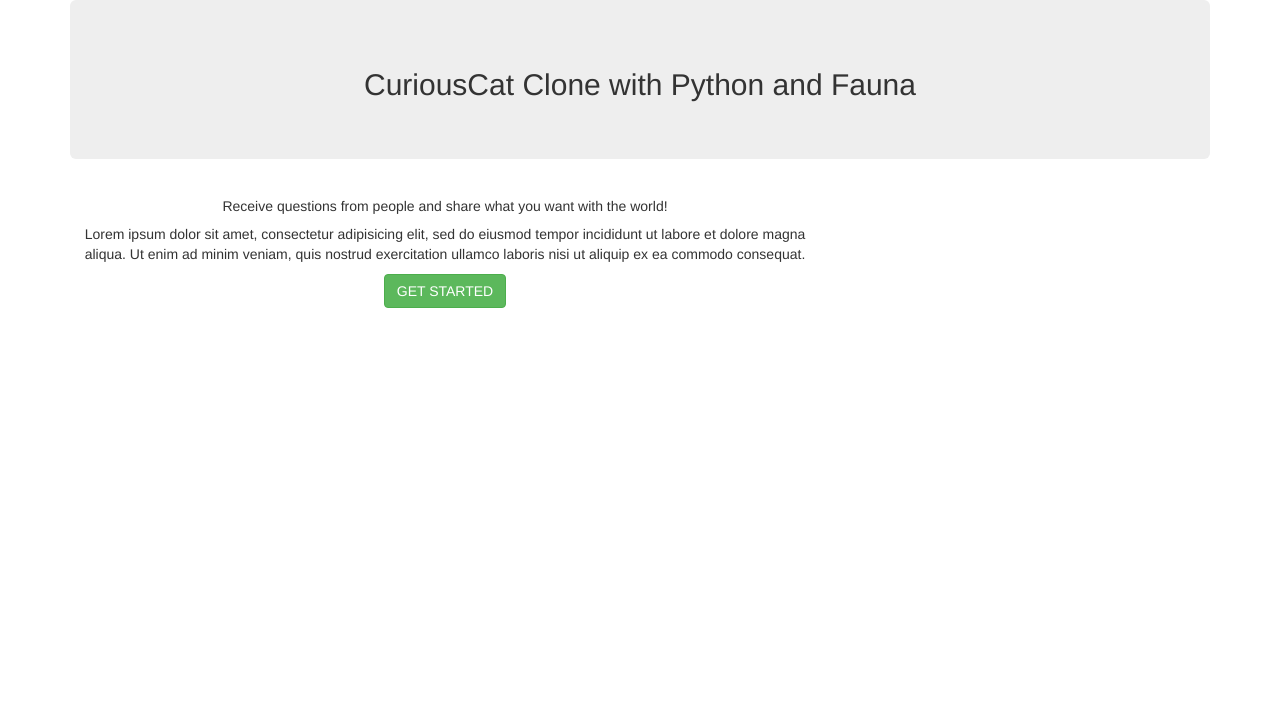
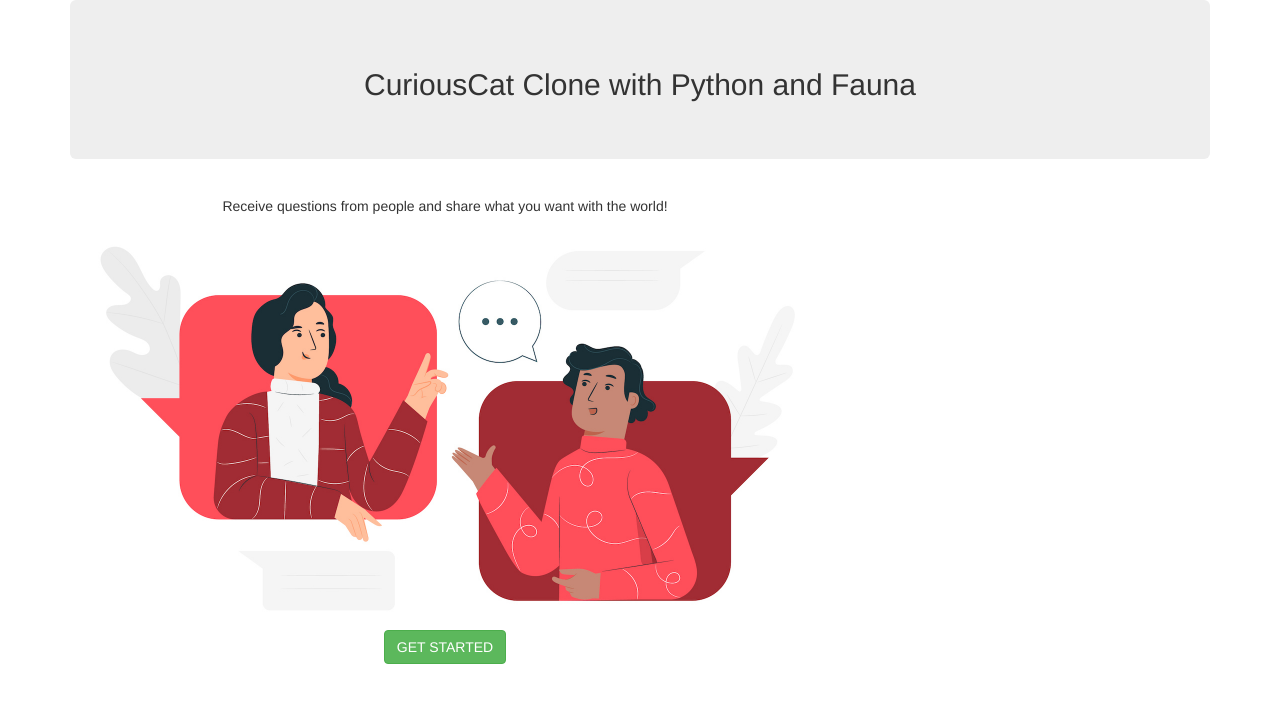
Before and after one commit to LordGhostX/fauna-curiouscat, a Flask app: page / in a window 1280 px wide. Shown: the top 703 px of the page. Run offline with Flask 2, Linux system fonts and the light colour scheme; some libraries are stand-ins or nearby versions.

Commit message:
added index image

```diff
--- a/app.py
+++ b/app.py
@@ -236,7 +236,7 @@
 
     if request.method == "POST":
         user_asking = request.form.get("user_asking", "").strip().lower()
-        question = request.form.get("question").strip()
+        question_text = request.form.get("question").strip()
 
         question = client.query(
             q.create(
@@ -244,7 +244,7 @@
                     "data": {
                         "resolved": False,
                         "user_asked": username,
-                        "question": question,
+                        "question": question_text,
                         "user_asking": "anonymous" if user_asking == "" else user_asking,
                         "answer": "",
                         "date": datetime.now(pytz.UTC)
--- a/templates/index.html
+++ b/templates/index.html
@@ -8,16 +8,10 @@
         <h2>CuriousCat Clone with Python and Fauna</h2>
       </div>
     </div>
-    <div class="col-lg-8">
-      <div class="card text-center">
-        <div class="card-body">
-          <h5 class="card-title">Receive questions from people and share what you want with the world!</h5>
-          <p class="card-text">
-            Lorem ipsum dolor sit amet, consectetur adipisicing elit, sed do eiusmod tempor incididunt ut labore et dolore magna aliqua. Ut enim ad minim veniam, quis nostrud exercitation ullamco laboris nisi ut aliquip ex ea commodo consequat.
-          </p>
-          <a href="{{ url_for('register') }}" class="btn btn-success">GET STARTED</a>
-        </div>
-      </div>
+    <div class="col-lg-8 text-center">
+      <h5>Receive questions from people and share what you want with the world!</h5>
+      <img width="100%" src="{{ url_for('static', filename='people-talking.jpg') }}">
+      <a href="{{ url_for('register') }}" class="btn btn-success">GET STARTED</a>
     </div>
   </div>
 </div>
```
Also changed, not shown: static/people-talking.jpg (added).
